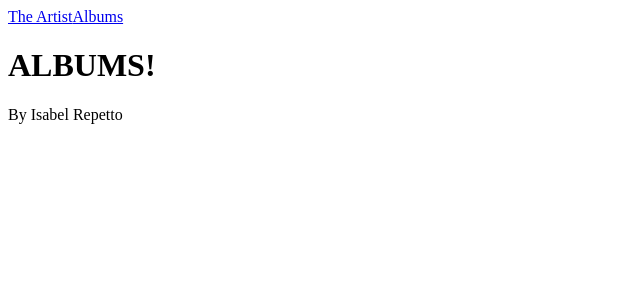
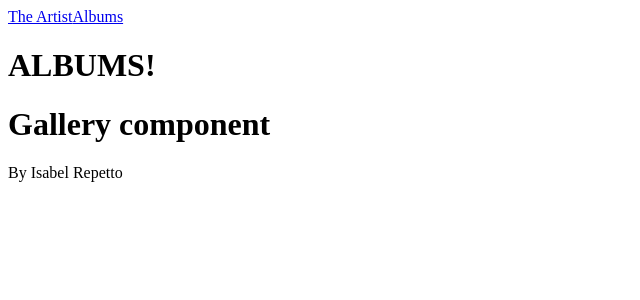
Before and after one commit to neifors/music-app, a React app: page /albums in a window 1280 px wide. Shown: the top 300 px of the page, without its empty margins (0-640 px from the left). Built offline with nearby package versions, Linux system fonts and the light colour scheme; a web font is replaced by a local one.

Commit message:
Gallery component added to Albums page (not working yet)

```diff
--- /dev/null
+++ b/src/components/Gallery/index.js
@@ -0,0 +1,32 @@
+import React, { useState } from "react";
+import "./index.css";
+
+// const renderAlbums = () => albums.map(alb => <li key={alb.id} onClick={() => handleArticleSelect(alb.id)}>{alb.content}</li>)
+
+// const [ albums, setAlbums ] = useState([
+//    { id: 1, title: 'Got to Be There', year: '1972'},
+//    { id: 2, title: 'Ben', year: '1972'},
+//    { id: 3, title: 'Music & Me', year: '1973'},
+//    { id: 4, title: 'Forever, Michael', year: '1975'},
+//    { id: 5, title: 'Off the Wall', year: '1979'},
+//    { id: 6, title: 'Thriller', year: '1982'},
+//    { id: 7, title: 'Bad', year: '1987'},
+//    { id: 8, title: 'Dangerous', year: '1991'},
+//    { id: 9, title: 'HIStory: Past, Present and Future, Book I', year: '1995'},
+//    { id: 10, title: 'Invincible', year: '2001'}
+// ])
+
+export const Gallery = ( ) => {
+   return (
+      // <ul>
+      //    {
+      //       albums.map(alb =>  (
+      //          <li key={alb.id} >
+      //                {alb.title} {alb.year}
+      //          </li>
+      //       ))
+      //    }
+      // </ul>
+      <h1>Gallery component</h1>
+   )
+}
--- a/src/components/index.js
+++ b/src/components/index.js
@@ -1,2 +1,3 @@
 export { Slideshow } from './Slideshow';
 export { Content } from './Readmore';
+export { Gallery } from './Gallery'
--- a/src/pages/Albums/index.js
+++ b/src/pages/Albums/index.js
@@ -1,5 +1,5 @@
 import React, { useState } from 'react';
-// import {Slideshow, Content} from '../../components';
+import {Gallery} from '../../components';
 
 import './index.css';
 
@@ -9,6 +9,7 @@ export function Albums() {
    return(
       <div id="albums">
          <h1 id="albums">ALBUMS!</h1>
+         <Gallery />
       </div>
    )
 
```
Also changed, not shown: src/components/Gallery/index.css (added).
